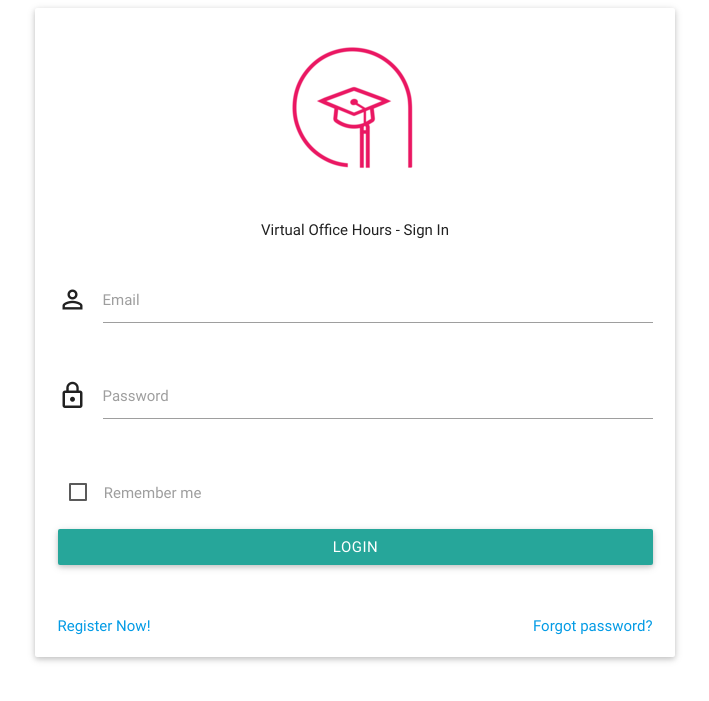
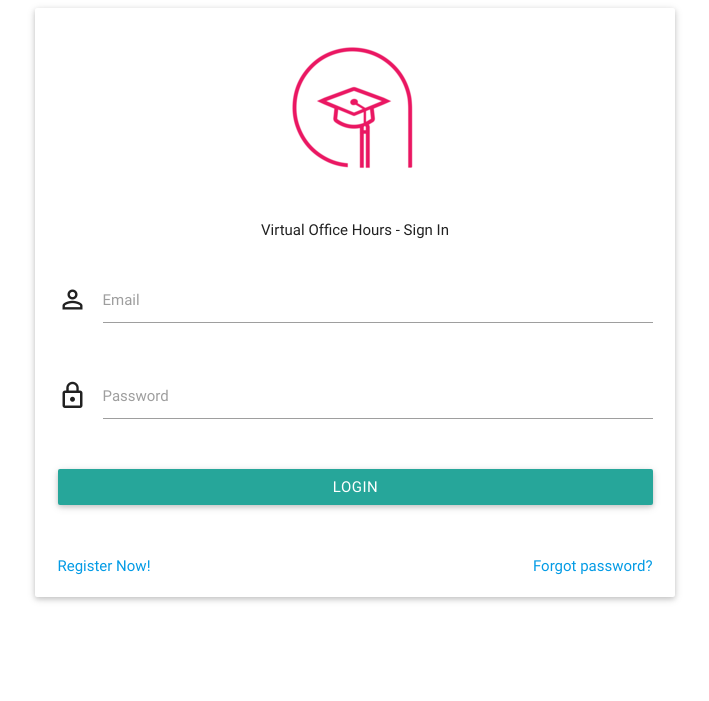
Before and after one commit to SudarshanGp/242_Final_Project, a Flask app: page /login/ in a window 1280 px wide. Shown: the top 701 px of the page, without its empty margins (285-994 px from the left). Run offline with Flask 2, Linux system fonts and the light colour scheme; some libraries are stand-ins or nearby versions.

Commit message:
Changed Login

```diff
--- a/VOH/static/js/form_manager.js
+++ b/VOH/static/js/form_manager.js
@@ -6,6 +6,9 @@ function submitComment(form) {
     $.ajax({
         url: "",
         method: "post",
-        data: $(form).serialize()
+        data: $(form).serialize(),
+        success:function(data){
+            console.log(data);
+        }
     });
 }
--- a/VOH/templates/login.html
+++ b/VOH/templates/login.html
@@ -24,7 +24,7 @@
         <div class="row margin">
           <div class="input-field col s12">
             <i class="mdi-social-person-outline prefix"></i>
-            <input class="validate" id="username" type="email">
+            <input class="validate" id="username" type="text">
             <label for="username" data-error="wrong" data-success="right" class="center-align">Email</label>
           </div>
         </div>
@@ -33,12 +33,6 @@
             <i class="mdi-action-lock-outline prefix"></i>
             <input id="password" type="password">
             <label for="password">Password</label>
-          </div>
-        </div>
-        <div class="row">
-          <div class="input-field col s12 m12 l12  login-text">
-              <input type="checkbox" id="remember-me" />
-              <label for="remember-me">Remember me</label>
           </div>
         </div>
         <div class="row">
```
